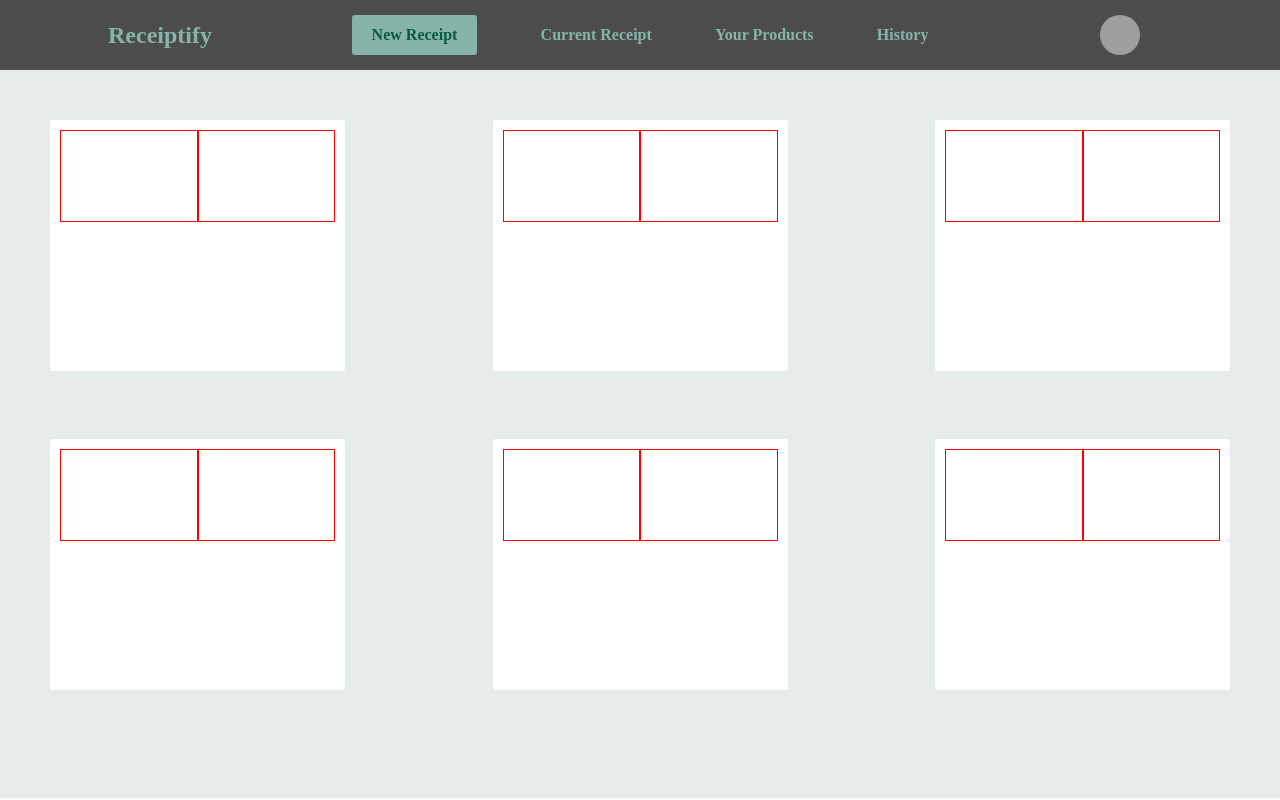
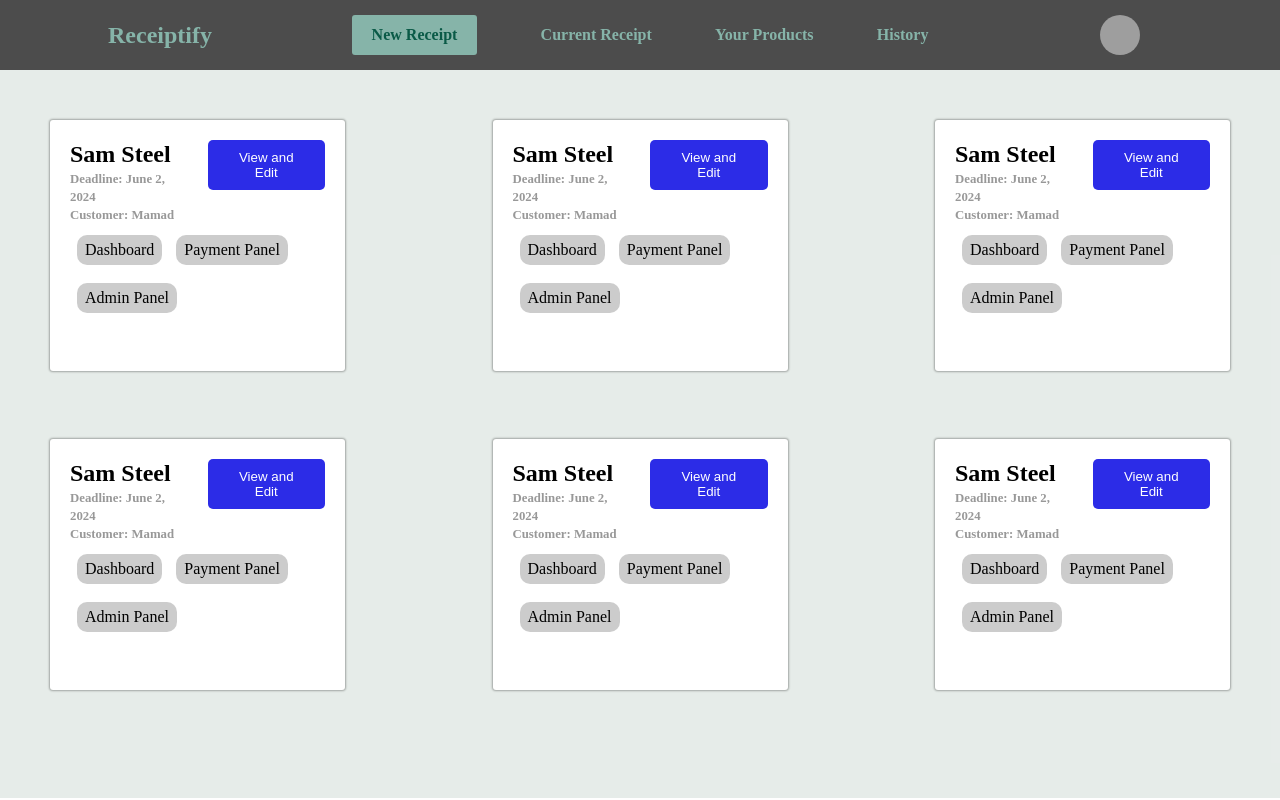
Before and after one commit to The-Samyar/Receiptly, a React (Create React App) app in the folder Receiptly/receiptly-front/: page / in a window 1280 px wide. Built offline with nearby package versions, Linux system fonts and the light colour scheme; grey boxes are pictures that could not be loaded.

Commit message:
Home page Implementation P2
- Complete ReceiptCard component implementation

- Add overlay to the home page when a card's button is pressed

- Implement display mechanism of "View and Edit" form

```diff
--- a/Receiptly/receiptly-front/src/App.css
+++ b/Receiptly/receiptly-front/src/App.css
@@ -2,6 +2,15 @@
     background-color: rgba(15, 68, 47, 0.10);
     width: 100%;
     height: 91vh;
+}
+
+.bodyOverlay{
+    width: 100%;
+    height: 100%;
+    background-color: rgba(0,0,0,0.3);
+    position: absolute;
+    top: 0;
+    left: 0;
 }
 
 .CardsContainers{
@@ -15,3 +24,48 @@
     flex-wrap: wrap;
     gap: 10px;
 }
+
+.addCard{
+    position: absolute;
+    z-index: 2;
+    width: 50%;
+    height: 80%;
+    background-color: rgba(255,255,255,1);
+    top: 10%;
+    left: 25%;
+    border-radius: 5px;
+}
+
+.addCardHeader{
+    width: 100%;
+    height: 10%;
+    border-bottom: 1px solid rgba(0,0,0,0.3);
+    box-sizing: border-box;
+    padding: 10px;
+    display: flex;
+    align-items: center;
+    justify-content: space-between;
+}
+
+.addCardClose{
+    cursor: pointer;
+}
+
+.addCardContent{
+    width: 100%;
+    height: 80%;
+    /* border: 1px solid red; */
+    display: flex;
+}
+
+.inputSection{
+    width: 55%;
+    height: 100%;
+    border-right: 2px solid rgba(0,0,0,0.3);
+}
+
+.ProductsSection{
+    width: 45%;
+    height: 100%;
+    /* border: 1px solid red; */
+}
--- a/Receiptly/receiptly-front/src/Components/Navbar/Navbar.css
+++ b/Receiptly/receiptly-front/src/Components/Navbar/Navbar.css
@@ -28,6 +28,7 @@ header{
     font-size: 1.5rem;
     font-weight: bold;
     color: #86b4a9;
+    text-decoration: none;
 }
 
 .navLinks{
--- a/Receiptly/receiptly-front/src/Components/Navbar/Navbar.jsx
+++ b/Receiptly/receiptly-front/src/Components/Navbar/Navbar.jsx
@@ -6,9 +6,9 @@ const Navbar = () => {
     <header className="header">
       <nav className="navbar">
         <div className="logoContainer">
-          <span className="logoText">
+          <a href="/" className="logoText">
             Receiptify
-          </span>
+          </a>
         </div>
 
         <div className="navLinks">
--- a/Receiptly/receiptly-front/src/Components/ReceiptCard/ReceiptCard.css
+++ b/Receiptly/receiptly-front/src/Components/ReceiptCard/ReceiptCard.css
@@ -5,6 +5,7 @@
     border-radius: 3px;
     box-sizing: border-box;
     padding: 10px;
+    box-shadow: 0px 0px 2px 1px rgba(0,0,0,0.3);
 }
 
 .ReceiptCardHeader{
@@ -16,7 +17,53 @@
 }
 
 .ReceiptCardTitle , .ReceiptCardAction{
-    border: 1px solid red;
+    /* border: 1px solid red; */
     width: 50%;
     height: 100%;
+    box-sizing: border-box;
+    padding: 10px;
 }
+
+.ReceiptCardDetail{
+    color: rgba(0, 0, 0, 0.402);
+    font-weight: bold;
+    font-size: 0.8rem;
+}
+
+.ReceiptCardAction{
+    display: flex;
+    justify-content: end;
+    align-items: start;
+}
+
+.ReceiptCardActionButton{
+    cursor: pointer;
+    padding: 10px 20px;
+    border-radius: 5px;
+    background-color: rgb(44, 44, 231);
+    color: rgba(255,255,255,1);
+    border: none;
+}
+
+.ReceiptCardTags{
+    width: 100%;
+    height: 50%;
+    /* border: 1px solid red; */
+    display: flex;
+    flex-wrap: wrap;
+    box-sizing: border-box;
+    padding: 10px;
+}
+
+.ReceiptCardTag{
+    box-sizing: border-box;
+    width: fit-content;
+    height: 30px;
+    background-color: rgba(0,0,0,0.2);
+    margin: 3px 7px;
+    display: flex;
+    align-items: center;
+    justify-content: center;
+    padding: 8px;
+    border-radius: 10px;
+}
--- a/Receiptly/receiptly-front/src/Components/ReceiptCard/ReceiptCard.jsx
+++ b/Receiptly/receiptly-front/src/Components/ReceiptCard/ReceiptCard.jsx
@@ -1,16 +1,30 @@
 import './ReceiptCard.css'
 
-const ReceiptCard = () => {
+const ReceiptCard = ({CardCallBack}) => {
+
+  const handleClick = () => {
+    CardCallBack(true)
+  }
+
   return (
     <div className="ReceiptCardContainer">
         <div className="ReceiptCardHeader">
             <div className="ReceiptCardTitle">
-
+                <h2 className="ReceiptCardHeader">Sam Steel</h2>
+                <span className="ReceiptCardDetail">Deadline: June 2, 2024</span>
+                <br />
+                <span className="ReceiptCardDetail">Customer: Mamad</span>
             </div>
 
             <div className="ReceiptCardAction">
+                <button className="ReceiptCardActionButton" onClick={handleClick}>View and Edit</button>
+            </div>
+        </div>
 
-            </div>
+        <div className="ReceiptCardTags">
+          <div className="ReceiptCardTag">Dashboard</div>
+          <div className="ReceiptCardTag">Payment Panel</div>
+          <div className="ReceiptCardTag">Admin Panel</div>
         </div>
     </div>
   )
--- a/Receiptly/receiptly-front/src/Pages/Home.jsx
+++ b/Receiptly/receiptly-front/src/Pages/Home.jsx
@@ -1,19 +1,46 @@
-import React from 'react'
+import React, { useState } from 'react'
 import Navbar from '../Components/Navbar/Navbar'
 import ReceiptCard from '../Components/ReceiptCard/ReceiptCard'
 
 const Home = () => {
+
+  const [activeCard, setActiveCard] = useState(false);
+
+  const CardCallback = (value) => {
+    setActiveCard(value);
+  }
+
   return (
     <>
       <Navbar />
       <div className="Body">
         <div className="CardsContainers">
+          <ReceiptCard CardCallBack={CardCallback} />
           <ReceiptCard />
           <ReceiptCard />
           <ReceiptCard />
           <ReceiptCard />
           <ReceiptCard />
-          <ReceiptCard />
+
+          {activeCard &&
+            <div className='bodyOverlay'>
+              <div className="addCard">
+                <div className="addCardHeader">
+                  <div className="addCardTitle">
+                    <h3>Add New Receipt</h3>
+                  </div>
+                  <div className="addCardClose" onClick={() => CardCallback(false)}>
+                    close
+                  </div>
+                </div>
+
+                <div className="addCardContent">
+                  <div className="inputSection"></div>
+                  <div className="ProductsSection"></div>
+                </div>
+              </div>
+
+            </div>}
         </div>
       </div>
     </>
```
